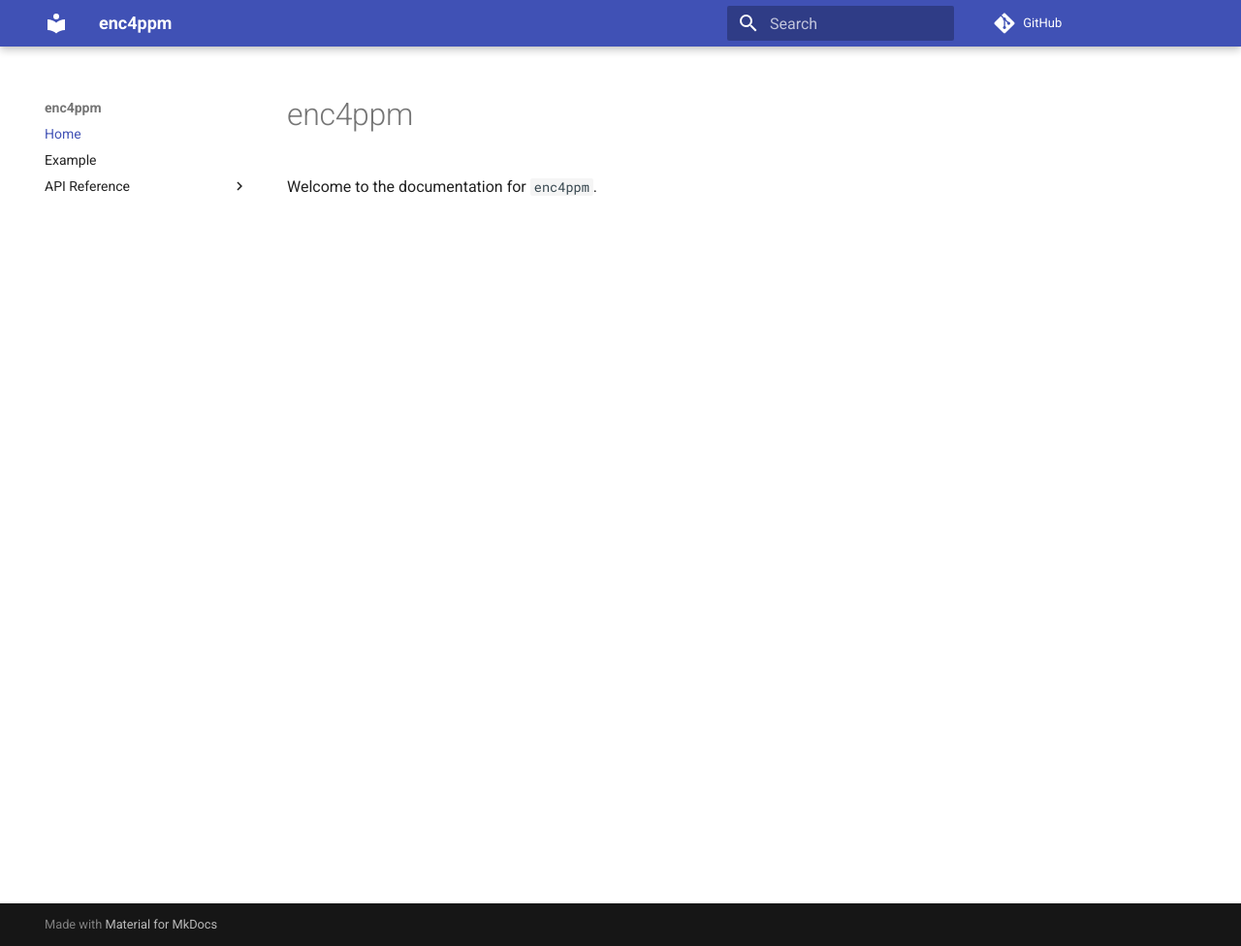
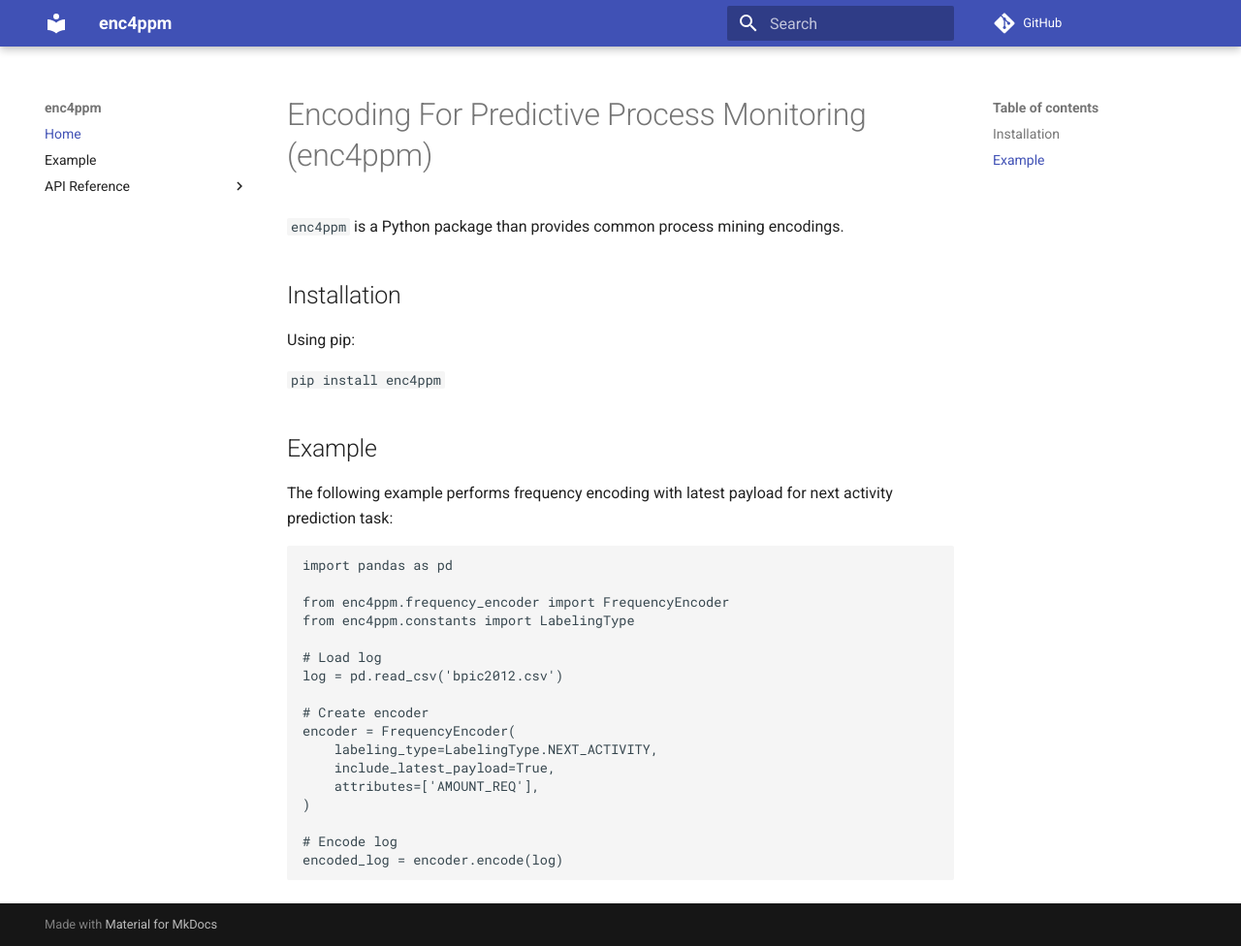
Before and after one commit to rgraziosi-fbk/enc4ppm, an MkDocs documentation site: the page built from docs/index.md, in a window 1280 px wide and 976 px high. Shown: the whole window at 97% size. Built offline with MkDocs 1.6.1 and Material for MkDocs 9.7.7, drawn with Linux system fonts in a browser that asks for light colours; comment, search, counter and statistics services are not loaded.

````diff
--- a/docs/index.md
+++ b/docs/index.md
@@ -1,3 +1,33 @@
-# enc4ppm
+# Encoding For Predictive Process Monitoring (enc4ppm)
 
-Welcome to the documentation for `enc4ppm`.
+`enc4ppm` is a Python package than provides common process mining encodings.
+
+## Installation
+
+Using pip:
+
+`pip install enc4ppm`
+
+## Example
+
+The following example performs frequency encoding with latest payload for next activity prediction task:
+
+```python
+import pandas as pd
+
+from enc4ppm.frequency_encoder import FrequencyEncoder
+from enc4ppm.constants import LabelingType
+
+# Load log
+log = pd.read_csv('bpic2012.csv')
+
+# Create encoder
+encoder = FrequencyEncoder(
+    labeling_type=LabelingType.NEXT_ACTIVITY,
+    include_latest_payload=True,
+    attributes=['AMOUNT_REQ'],
+)
+
+# Encode log
+encoded_log = encoder.encode(log)
+```
--- a/mkdocs.yml
+++ b/mkdocs.yml
@@ -8,6 +8,7 @@ nav:
   - API Reference:
       - frequency_encoder: reference/frequency_encoder.md
       - simple_index_encoder: reference/simple_index_encoder.md
+      - complex_index_encoder: reference/complex_index_encoder.md
 docs_dir: docs
 theme:
   name: material
````
Also changed, not shown: README.md (+25 -8 lines), docs/reference/complex_index_encoder.md (added, +3 -0 lines).
